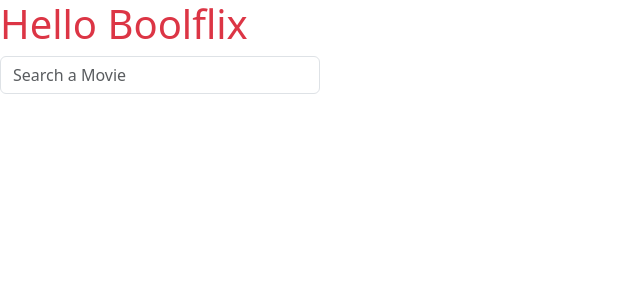
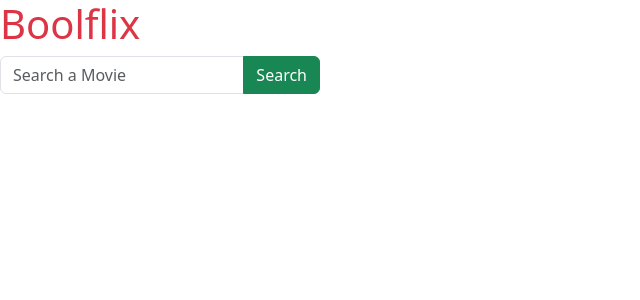
Before and after one commit to RobertoSimonini/netflix-clone, a Vue app: page / in a window 1280 px wide. Shown: the top 300 px of the page, without its empty margins (0-640 px from the left). Built offline with nearby package versions, Linux system fonts and the light colour scheme.

Commit message:
added button and clean input

```diff
--- a/src/App.vue
+++ b/src/App.vue
@@ -22,6 +22,12 @@ export default {
       onTypeSearch(){
         const apiUri = `https://api.themoviedb.org/3/search/movie?api_key=a98e974a1dcb89c6e968d61b061b2de8&query=${this.searchMovie}`
         this.fetchMovie(apiUri)
+      },
+
+      cleanInput(){
+        if (this.searchMovie === ''){
+          this.movies = []
+        }
       }
   },
 }
@@ -32,14 +38,15 @@ export default {
 
 <template>
   <h1 class="text-danger">
-    Hello Boolflix
+    Boolflix
   </h1>
 
   <div class="input-group flex-nowrap w-25">
-    <input  @keyup="onTypeSearch" v-model.trim="searchMovie" type="text" class="form-control" placeholder="Search a Movie" aria-label="Username" aria-describedby="addon-wrapping">
+    <input @keyup="cleanInput" @keyup.enter="onTypeSearch" v-model.trim="searchMovie" type="text" class="form-control" placeholder="Search a Movie" aria-label="Username" aria-describedby="addon-wrapping">
+    <button @click="onTypeSearch" class="btn btn-success">Search</button>
   </div>
 
-  <ul v-if="searchMovie">
+  <ul>
     <li v-for="movie in movies">
       <div>
           {{ movie.title }}
```
